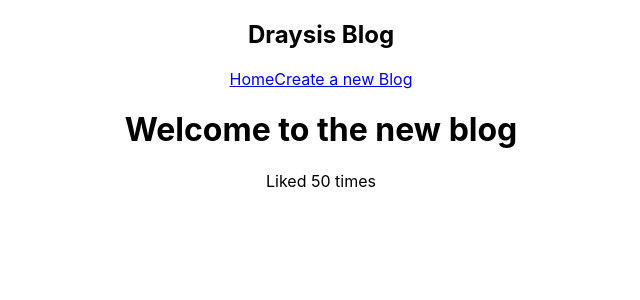
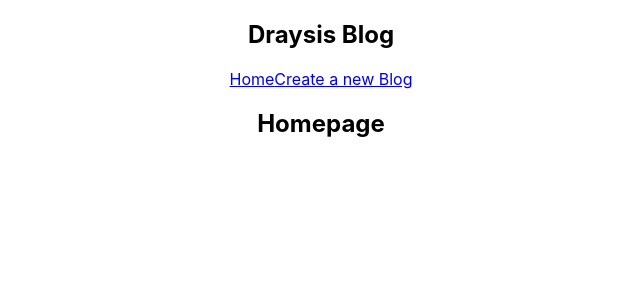
Before and after one commit to Idriss-Chefai/ReactJs_Blog, a React (Create React App) app in the folder blog/: page / in a window 1280 px wide. Shown: the top 300 px of the page, without its empty margins (319-959 px from the left). Built offline with nearby package versions, Linux system fonts and the light colour scheme.

Commit message:
Added a few pages

```diff
--- a/blog/src/App.js
+++ b/blog/src/App.js
@@ -1,16 +1,14 @@
 import './App.css';
 import Navbar from './Navbar';
+import Home from './Home';
 
 function App() {
-const title = "Welcome to the new blog";
-const likes = 50;
 
   return (
     <div className="App">
       <Navbar></Navbar>
       <div className="content">
-        <h1>{ title }</h1>
-        <p>Liked { likes } times</p>
+        <Home/>
       </div>
     </div>
   );
--- /dev/null
+++ b/blog/src/Home.js
@@ -0,0 +1,9 @@
+const Home = () => {
+    return (
+       <div className="home">
+        <h2>Homepage</h2>
+       </div>
+     );
+}
+
+export default Home;
```
